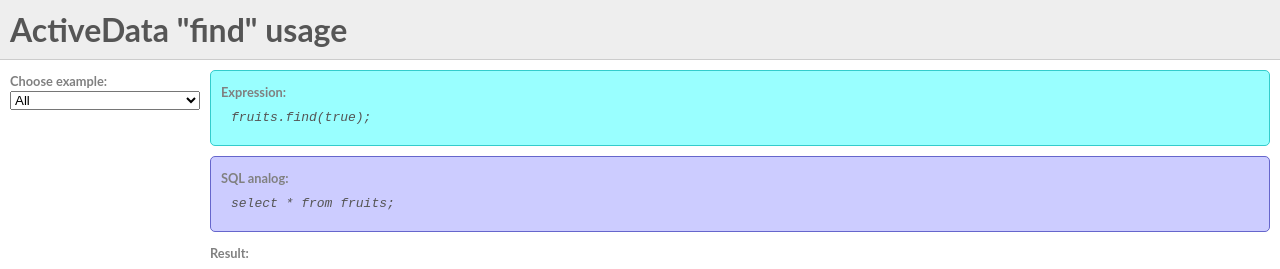
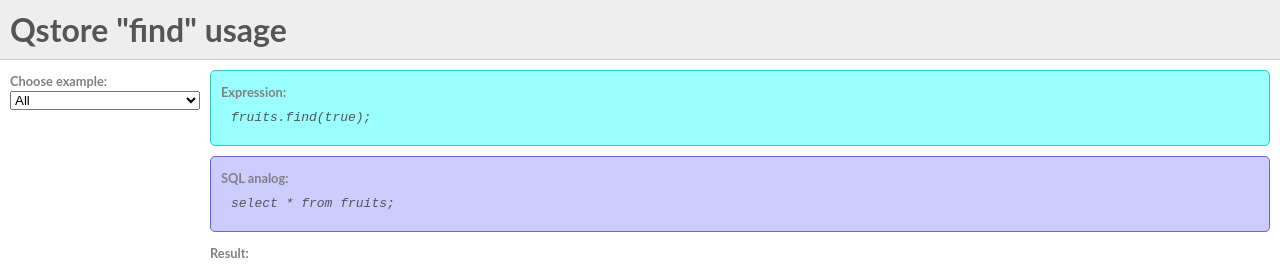
Before and after one commit to holiber/qstore, a website: page examples/index.html in a window 1280 px wide. Shown: the top 269 px of the page. Drawn offline with Linux system fonts and the light colour scheme.

Commit message:
examples fixes

```diff
--- a/examples/index.html
+++ b/examples/index.html
@@ -12,7 +12,7 @@
 	<script src="example.js"></script>
 </head>
 <body>
-<h1> ActiveData "find" usage</h1>
+<h1> Qstore "find" usage</h1>
 <div class="left-bar">
 	<label>Choose example:</label><br/>
 	<select name="queries">
```
